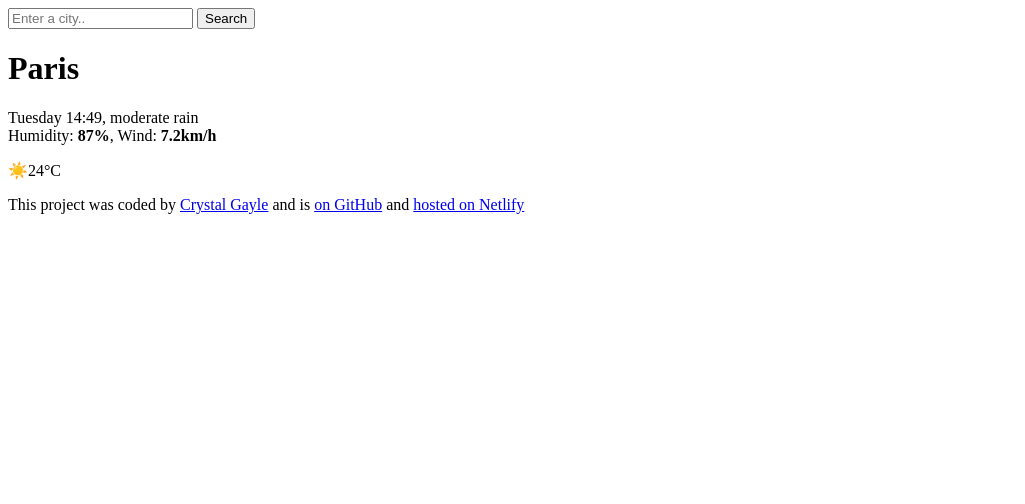
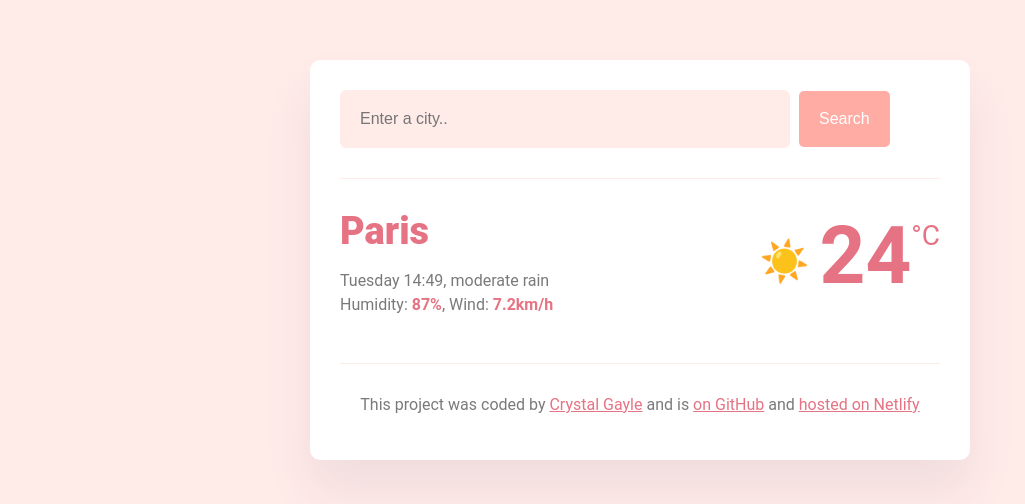
Before and after one commit to crystalixx8/SheCodesPlus-VanillaWeatherSearch-HW, a plain HTML site: page index.html in a window 1280 px wide. Shown: the whole page, without its empty margins (0-1025 px from the left). Drawn offline with Linux system fonts and the light colour scheme.

Commit message:
Add/link styles.css

```diff
--- a/index.html
+++ b/index.html
@@ -3,6 +3,7 @@
   <head>
     <meta charset="UTF-8" />
     <meta name="viewport" content="width=device-width, initial-scale=1.0" />
+    <link rel="stylesheet" href="src/styles.css" />
     <title>Weather App</title>
   </head>
   <body>
--- /dev/null
+++ b/src/styles.css
@@ -0,0 +1,101 @@
+body {
+  background: #ffcdc563;
+  font-family: "Roboto", sans-serif;
+}
+
+a {
+  color: #e67383;
+}
+
+.weather-app {
+  background: white;
+  max-width: 600px;
+  margin: 60px auto;
+  padding: 30px;
+  border-radius: 10px;
+  box-shadow: 0 30px 50px rgba(65, 50, 100, 0.08);
+}
+
+header {
+  border-bottom: 1px solid #ffcdc563;
+  padding-bottom: 30px;
+}
+
+.search-input {
+  background-color: #ffcdc563;
+  border: none;
+  color: rgba(0, 0, 0, 0.526);
+  font-size: 16px;
+  padding: 20px;
+  width: 75%;
+  border-radius: 6px;
+}
+
+.search-button {
+  margin-left: 5px;
+  font-size: 16px;
+  background-color: #ffaca4;
+  color: white;
+  border: none;
+  padding: 20px;
+  line-height: 1;
+  border-radius: 5px;
+}
+
+main {
+  padding: 30px 0;
+}
+
+.current-temperature {
+  color: #e67383;
+
+  font-size: 48px;
+}
+
+.current-weather {
+  display: flex;
+  justify-content: space-between;
+}
+
+.current-city {
+  color: #e67383;
+  font-size: 38px;
+  font-weight: 900;
+  margin: 0;
+}
+.current-details {
+  color: rgba(0, 0, 0, 0.526);
+  font-size: 16px;
+  font-weight: 400;
+  line-height: 24px;
+}
+
+.current-details strong {
+  color: #e67383;
+}
+
+.current-temperature-icon {
+  position: relative;
+  top: -8px;
+  font-size: 40px;
+  margin-right: 10px;
+}
+
+.current-temperature-value {
+  font-size: 80px;
+  font-weight: bold;
+}
+
+.current-temperature-unit {
+  font-size: 28px;
+  position: relative;
+  top: -38px;
+}
+
+footer {
+  border-top: 1px solid #ffcdc563;
+  text-align: center;
+  padding-top: 15px;
+
+  color: rgba(0, 0, 0, 0.526);
+}
```
